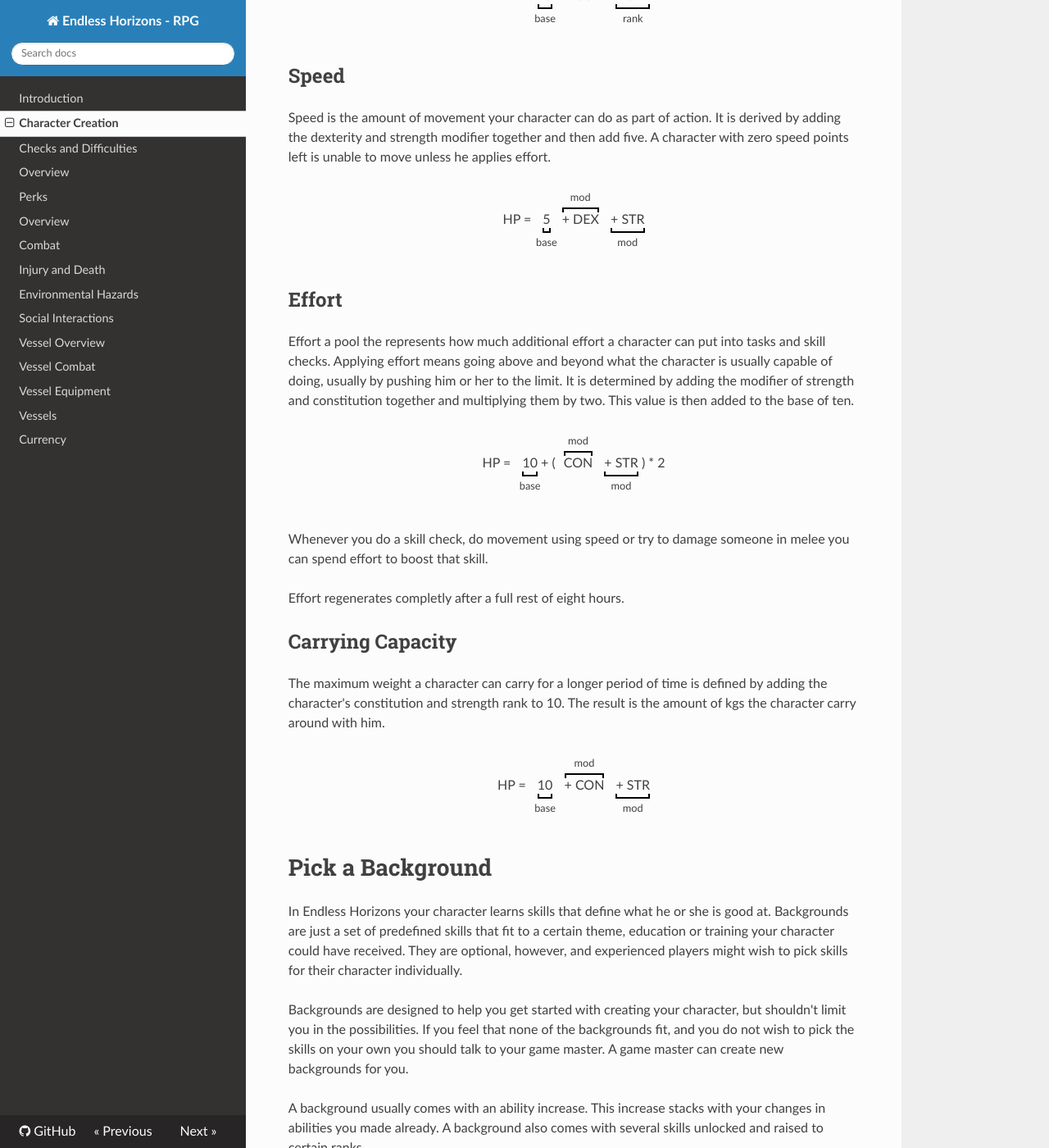
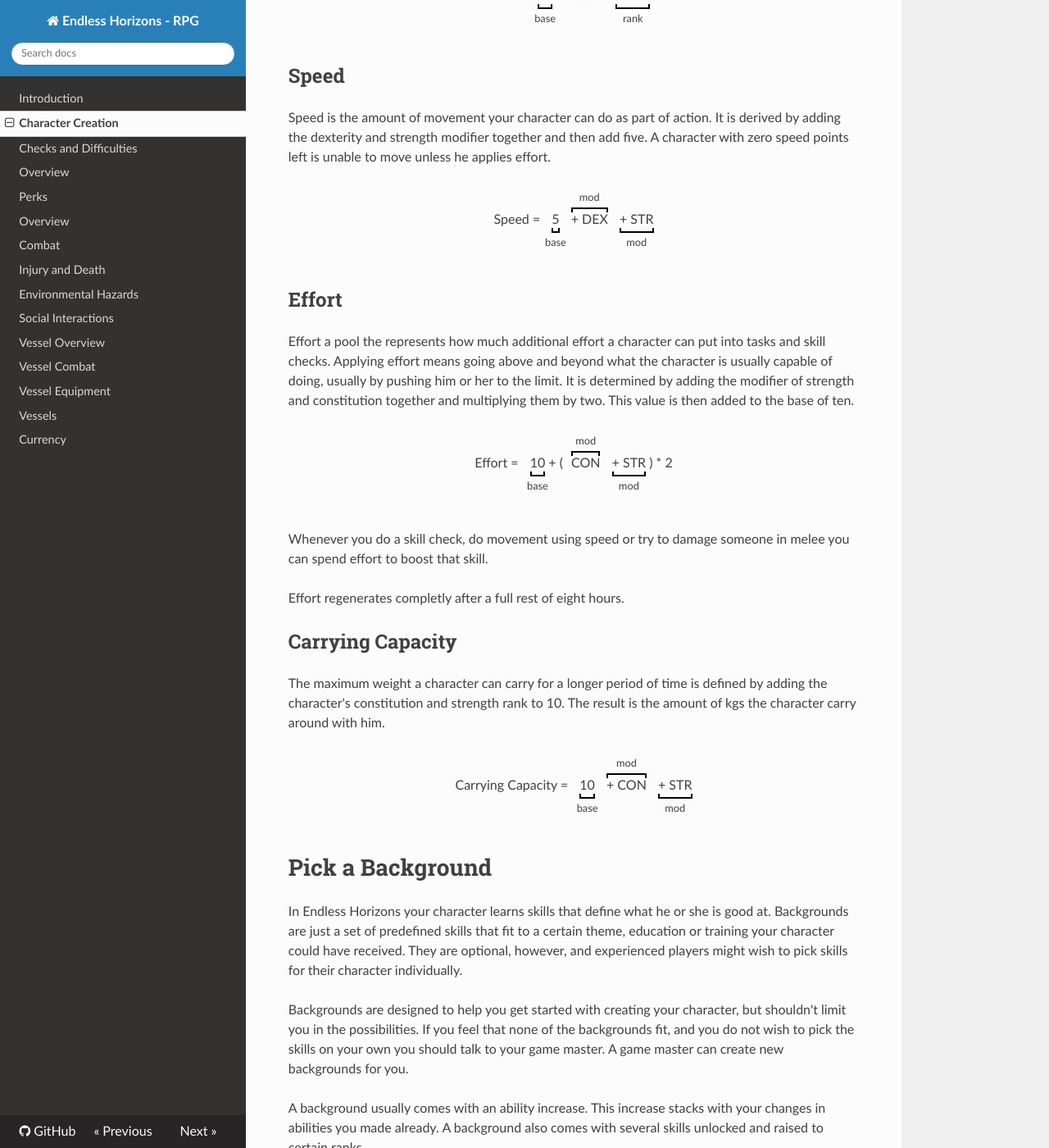
Before and after one commit to ehrpg/rules, an MkDocs documentation site: the page built from docs/charactercreation.md, in a window 1280 px wide and 1400 px high, scrolled down 2286 px. Shown: the whole window at 82% size. Built offline with MkDocs 1.6.1, drawn with Linux system fonts in a browser that asks for light colours; nearby versions of some CDN libraries; old or Windows-style settings are respelled for this version of MkDocs.

Commit message:
Update charactercreation.md
Fixed formulas.

```diff
--- a/docs/charactercreation.md
+++ b/docs/charactercreation.md
@@ -119,7 +119,7 @@ five. A character with zero speed points left is unable to move unless he
 applies effort.
 
 <div class="formula formula-top formula-bottom">
-HP = <span data-bracket-bottom="base">5</span>
+Speed = <span data-bracket-bottom="base">5</span>
 <span data-bracket-top="mod">+ DEX</span>
 <span data-bracket-bottom="mod">+ STR</span>
 </div>
@@ -134,7 +134,7 @@ together and multiplying them by two. This value is then added to the base of
 ten.
 
 <div class="formula formula-top formula-bottom">
-HP = <span data-bracket-bottom="base">10</span> +
+Effort = <span data-bracket-bottom="base">10</span> +
 (<span data-bracket-top="mod">CON</span>
 <span data-bracket-bottom="mod">+ STR</span> ) * 2
 </div>
@@ -151,7 +151,7 @@ by adding the character's constitution and strength rank to 10. The result is
 the amount of kgs the character carry around with him.
 
 <div class="formula formula-top formula-bottom">
-HP = <span data-bracket-bottom="base">10</span>
+Carrying Capacity = <span data-bracket-bottom="base">10</span>
 <span data-bracket-top="mod">+ CON</span>
 <span data-bracket-bottom="mod">+ STR</span>
 </div>
```
